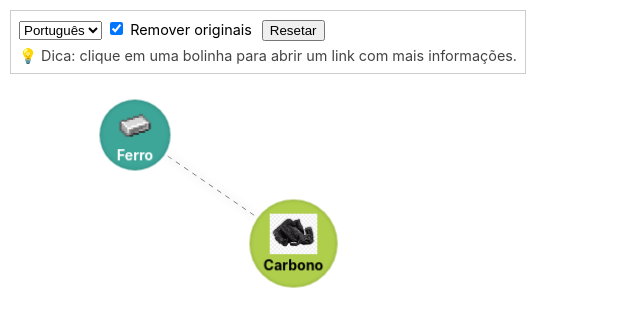
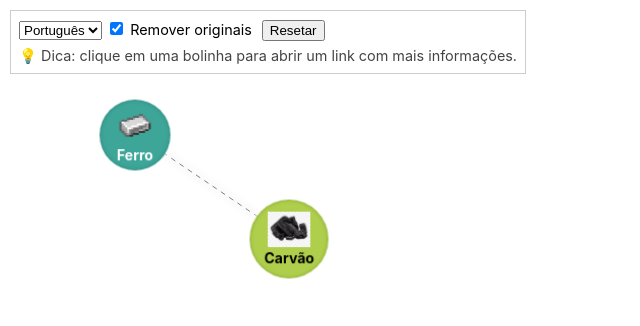
Before and after one commit to Bobagi/primordium, a React (Create React App) app: page / in a window 1280 px wide. Shown: the top 326 px of the page, without its empty margins (0-640 px from the left). Built offline with nearby package versions, Linux system fonts and the light colour scheme.

Commit message:
refact: padronize to english

```diff
--- a/src/App.js
+++ b/src/App.js
@@ -1,51 +1,20 @@
-import React, { useState, useRef, useCallback, useEffect } from "react";
+import { useCallback, useEffect, useRef, useState } from "react";
 import { useTranslation } from "react-i18next";
 import Element from "./Element";
 import PhysicsEngine from "./PhysicsEngine";
-
-const combos = {
-  "ferro+carbono": {
-    id: "aco",
-    nome: { pt: "Aço", en: "Steel" },
-    image: "/img/steel.png",
-  },
-};
-
-const randomColor = () =>
-  `#${Math.floor(Math.random() * 0xffffff)
-    .toString(16)
-    .padStart(6, "0")}`;
-
-const initialElements = [
-  {
-    id: "ferro",
-    nome: { pt: "Ferro", en: "Iron" },
-    x: 100,
-    y: 100,
-    image: "/img/iron.png",
-  },
-  {
-    id: "carbono",
-    nome: { pt: "Carbono", en: "Carbon" },
-    x: 250,
-    y: 200,
-    image: "/img/carbon.png",
-  },
-];
+import { combos } from "./data/elements";
+import { createInitialElements } from "./utils/elementFactory";
 
 export default function App() {
   const { t, i18n } = useTranslation();
 
-  const [elements, setElements] = useState(() =>
-    initialElements.map((e) => ({ ...e, color: randomColor() }))
-  );
+  const [elements, setElements] = useState(() => createInitialElements());
   const [feed, setFeed] = useState([]);
   const [removeOnCombine, setRemoveOnCombine] = useState(true);
   const recentlyCombined = useRef(new Set());
   const elementRefs = useRef({});
   const [, forceUpdate] = useState(0);
 
-  // refresha linhas quando elements mudar
   useEffect(() => forceUpdate((n) => n + 1), [elements]);
 
   const registerCombo = (a, b) => {
@@ -68,11 +37,10 @@ export default function App() {
 
   const handleMove = useCallback(
     (id, nx, ny) => {
-      // atualiza posição
       setElements((els) =>
         els.map((e) => (e.id === id ? { ...e, x: nx, y: ny } : e))
       );
-      const mover = elements.find((e) => e.id === id);
+      const moveBall = elements.find((e) => e.id === id);
 
       elements
         .filter((e) => e.id !== id)
@@ -82,9 +50,9 @@ export default function App() {
           const result = combos[`${id}+${o.id}`] || combos[`${o.id}+${id}`];
           if (!result || dist >= 60 || recentlyCombined.current.has(key))
             return;
+
           registerCombo(id, o.id);
 
-          // cria a nova bolinha via tradução
           const newId = `${result.id}-${Date.now()}`;
           const newX = (nx + o.x) / 2 + 60;
           const newY = (ny + o.y) / 2;
@@ -96,28 +64,31 @@ export default function App() {
               ...base,
               {
                 id: newId,
-                nome: result.nome,
+                baseId: result.id,
                 image: result.image,
                 x: newX,
                 y: newY,
-                color: mixColors(mover.color, o.color),
+                color: mixColors(moveBall.color, o.color),
               },
             ];
           });
+
           setFeed((f) => [
             {
-              text: `${mover.nome} + ${o.nome} = ${result.nome}`,
+              text: `${t(`elements.${moveBall.baseId || moveBall.id}.name`)} + ${t(
+                `elements.${o.baseId || o.id}.name`
+              )} = ${t(`elements.${result.id}.name`)}`,
               ts: Date.now(),
             },
             ...f.slice(0, 4),
           ]);
         });
     },
-    [elements, removeOnCombine]
+    [elements, removeOnCombine, t]
   );
 
   const reset = () => {
-    setElements(initialElements.map((e) => ({ ...e, color: randomColor() })));
+    setElements(createInitialElements());
     setFeed([]);
   };
 
@@ -125,7 +96,6 @@ export default function App() {
     <div className="App" style={{ position: "relative" }}>
       <PhysicsEngine elements={elements} setElements={setElements} />
 
-      {/* idioma + controles */}
       <div
         style={{
           position: "absolute",
@@ -159,7 +129,6 @@ export default function App() {
         <div style={{ marginTop: 6, color: "#444" }}>{t("tipClick")}</div>
       </div>
 
-      {/* conexões */}
       <svg
         style={{
           position: "absolute",
@@ -199,28 +168,25 @@ export default function App() {
         )}
       </svg>
 
-      {/* bolinhas */}
-      {elements.map((e) => (
+      {elements.map((e) => {
+        const baseKey = e.baseId || e.id;
+        return (
           <Element
             key={e.id}
             id={e.id}
             x={e.x}
             y={e.y}
-          nome={e.nome[i18n.language] || e.nome.pt}
-          wiki={t(`elements.${e.id}.wiki`)}
-          description={t(`elements.${e.id}.description`)}
-          image={
-            typeof e.image === "string"
-              ? e.image
-              : e.image?.[i18n.language] || e.image?.pt
-          }
+            name={t(`elements.${baseKey}.name`)}
+            wiki={t(`elements.${baseKey}.wiki`)}
+            description={t(`elements.${baseKey}.description`)}
+            image={e.image}
             color={e.color}
             innerRef={(node) => (elementRefs.current[e.id] = node)}
             onMove={handleMove}
           />
-      ))}
+        );
+      })}
 
-      {/* histórico */}
       <div
         style={{
           position: "absolute",
--- a/src/Element.js
+++ b/src/Element.js
@@ -1,9 +1,9 @@
 import interact from "interactjs";
-import React, { useEffect, useRef } from "react";
+import { useEffect, useRef } from "react";
 
 const Element = ({
   id,
-  nome,
+  name,
   x,
   y,
   color = "#3498db",
@@ -15,14 +15,12 @@ const Element = ({
   const ref = useRef(null);
   const clickStart = useRef({ x: 0, y: 0 });
 
-  // calcula tamanho com base no texto
   const fontSize = 14;
   const minSize = 60;
   const padding = 20;
-  const textWidth = nome.length * fontSize * 0.6;
+  const textWidth = name.length * fontSize * 0.6;
   const size = Math.max(minSize, textWidth + padding);
 
-  // escolhe cor de texto conforme contraste
   const [r, g, b] = [1, 3, 5].map((i) => parseInt(color.slice(i, i + 2), 16));
   const brightness = (r * 299 + g * 587 + b * 114) / 1000;
   const textColor = brightness > 150 ? "black" : "white";
@@ -30,13 +28,11 @@ const Element = ({
   useEffect(() => {
     const el = ref.current;
     if (!el) return;
-    // posiciona
     el.setAttribute("data-x", x);
     el.setAttribute("data-y", y);
     el.style.transform = `translate(${x}px, ${y}px)`;
     if (innerRef) innerRef(el);
 
-    // drag
     interact(el).draggable({
       listeners: {
         move(event) {
@@ -48,7 +44,6 @@ const Element = ({
           t.setAttribute("data-y", ny);
           onMove(id, nx, ny);
 
-          // rastro de partículas
           const trail = document.createElement("div");
           trail.className = "trail";
           document.body.appendChild(trail);
@@ -109,7 +104,7 @@ const Element = ({
         {image && (
           <img
             src={image}
-            alt={nome}
+            alt={name}
             style={{
               maxWidth: "60%",
               maxHeight: "60%",
@@ -118,7 +113,7 @@ const Element = ({
             }}
           />
         )}
-        <span>{nome}</span>
+        <span>{name}</span>
       </div>
     </div>
   );
--- a/src/PhysicsEngine.js
+++ b/src/PhysicsEngine.js
@@ -21,7 +21,7 @@ export default function PhysicsEngine({ elements, setElements }) {
     elements.forEach((el) => {
       const body = Bodies.circle(el.x + 30, el.y + 30, 30, {
         id: el.id,
-        label: el.nome,
+        label: el.name,
         restitution: 0.9,
         friction: 0.05,
         frictionAir: 0.02,
--- /dev/null
+++ b/src/data/elements.js
@@ -0,0 +1,21 @@
+export const initialElements = [
+  {
+    id: "iron",
+    x: 100,
+    y: 100,
+    image: "/img/iron.png",
+  },
+  {
+    id: "carbon",
+    x: 250,
+    y: 200,
+    image: "/img/carbon.png",
+  },
+];
+
+export const combos = {
+  "iron+carbon": {
+    id: "steel",
+    image: "/img/steel.png",
+  },
+};
--- a/src/locales/en/translation.json
+++ b/src/locales/en/translation.json
@@ -4,15 +4,18 @@
   "tipClick": "💡 Tip: click a circle to open an informative link.",
   "combinations": "Combinations",
   "elements": {
-    "ferro": {
+    "iron": {
+      "name": "Iron",
       "description": "Find iron ore in riverbeds with reddish stones (bog iron). Crush, wash out impurities, and use a clay furnace with charcoal to reduce oxides to metallic iron (bloom). Use stone hammers to forge tools.",
       "wiki": "https://en.wikipedia.org/wiki/Iron"
     },
-    "carbono": {
+    "carbon": {
+      "name": "Carbon",
       "description": "Make charcoal by stacking wood in a clay pit and limiting air. Light the wood and keep a smoldering burn for days. This charcoal serves as a high-heat fuel.",
       "wiki": "https://en.wikipedia.org/wiki/Charcoal"
     },
-    "aco": {
+    "steel": {
+      "name": "Steel",
       "description": "Steel is made by carburizing iron in simple furnaces. Under low-oxygen conditions, bury pieces of iron in charcoal and heat to infuse carbon. You can use clay molds to shape blades, tools and structural parts.",
       "wiki": "https://en.wikipedia.org/wiki/Steel"
     }
--- a/src/locales/pt/translation.json
+++ b/src/locales/pt/translation.json
@@ -4,15 +4,18 @@
   "tipClick": "💡 Dica: clique em uma bolinha para abrir um link com mais informações.",
   "combinations": "Combinações",
   "elements": {
-    "ferro": {
+    "iron": {
+      "name": "Ferro",
       "description": "Encontre minérios de ferro em leitos de rios com pedras vermelhas (bog iron). Triture, separe impurezas e use um forno de barro com carvão para reduzir óxidos a ferro metálico (bloom). Empregue martelos de pedra para forjar ferramentas.",
       "wiki": "https://pt.wikipedia.org/wiki/Ferro"
     },
-    "carbono": {
+    "carbon": {
+      "name": "Carvão",
       "description": "Produza carvão vegetal empilhando lenha em uma câmara de barro e isolando a entrada de oxigênio. Acenda a lenha e mantenha chama branda por dias. Esse carvão é fundamental como combustível de alto calor.",
       "wiki": "https://pt.wikipedia.org/wiki/Carv%C3%A3o"
     },
-    "aco": {
+    "steel": {
+      "name": "Aço",
       "description": "O aço é feito carburizando ferro em fornos rudimentares. Em condições de baixo oxigênio, enterre pedaços de ferro com carvão e aqueça para incorporar carbono. Você pode usar moldes de barro para dar forma a lâminas, ferramentas e estruturas.",
       "wiki": "https://pt.wikipedia.org/wiki/A%C3%A7o"
     }
--- /dev/null
+++ b/src/utils/elementFactory.js
@@ -0,0 +1,10 @@
+import { initialElements } from "../data/elements";
+
+export const randomColor = () =>
+  `#${Math.floor(Math.random() * 0xffffff)
+    .toString(16)
+    .padStart(6, "0")}`;
+
+export function createInitialElements() {
+  return initialElements.map((e) => ({ ...e, color: randomColor() }));
+}
```
Lines whose indentation alone changed are shown as unchanged.
